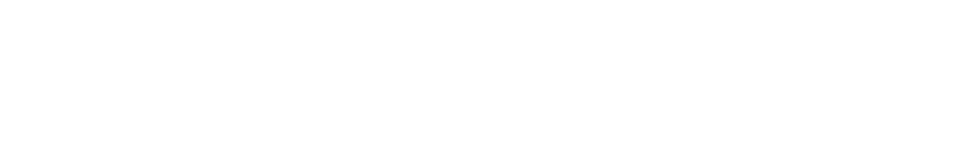
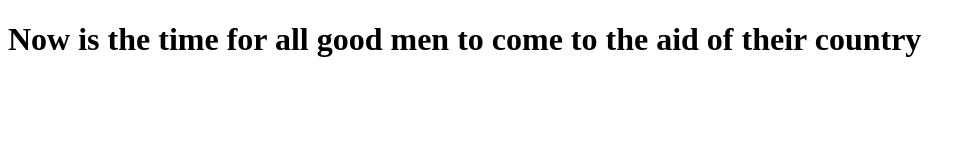
Before and after one commit to Sobernheim-d/Project1, a plain HTML site: page index.html in a window 1280 px wide. Shown: the whole page, without its empty margins (0-976 px from the left). Drawn offline with Linux system fonts and the light colour scheme.

Commit message:
fleshed out h1 to index

```diff
--- a/index.html
+++ b/index.html
@@ -6,6 +6,6 @@
     <title>Document</title>
 </head>
 <body>
-
+    <h1> Now is the time for all good men to come to the aid of their country</h1>
 </body>
 </html>
```
